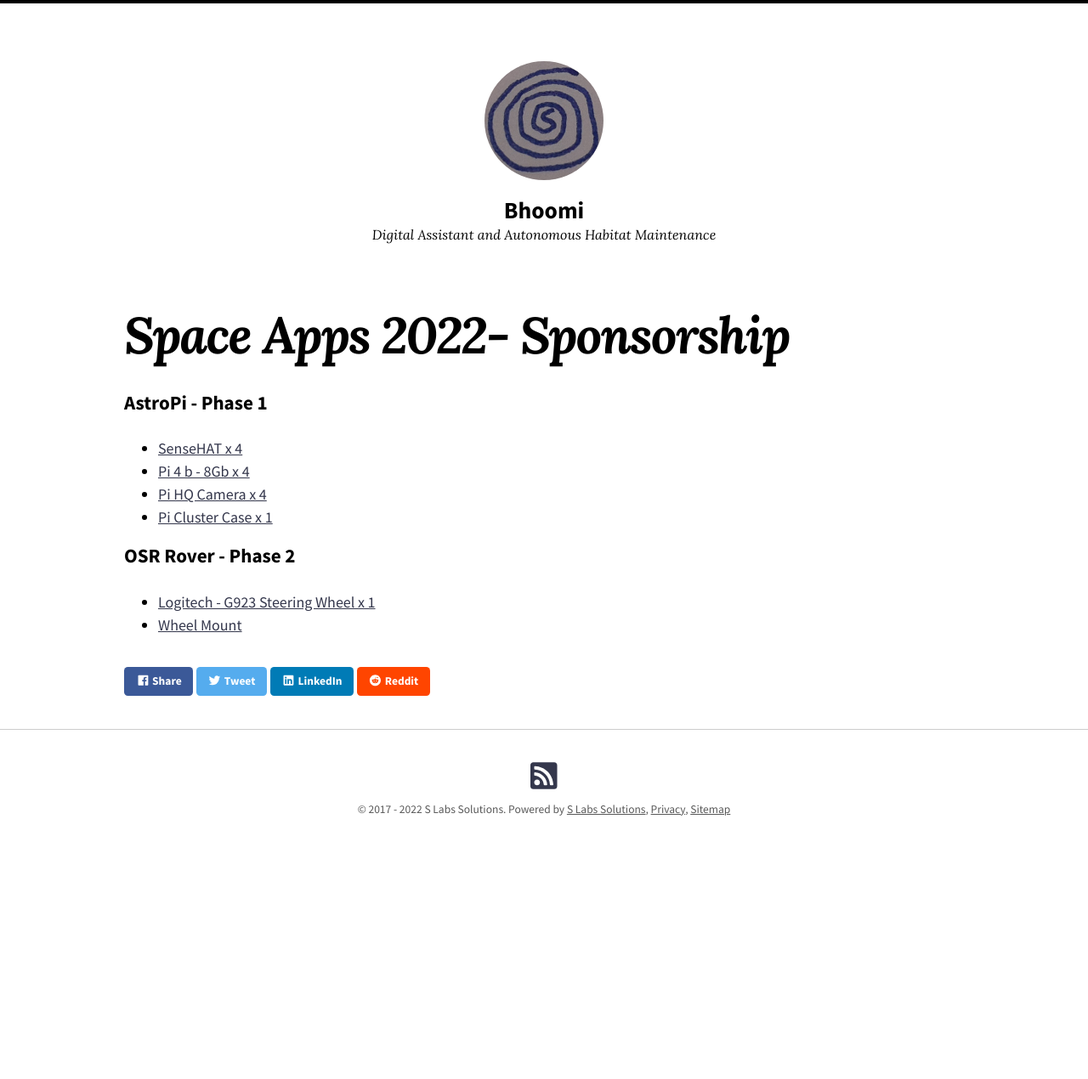
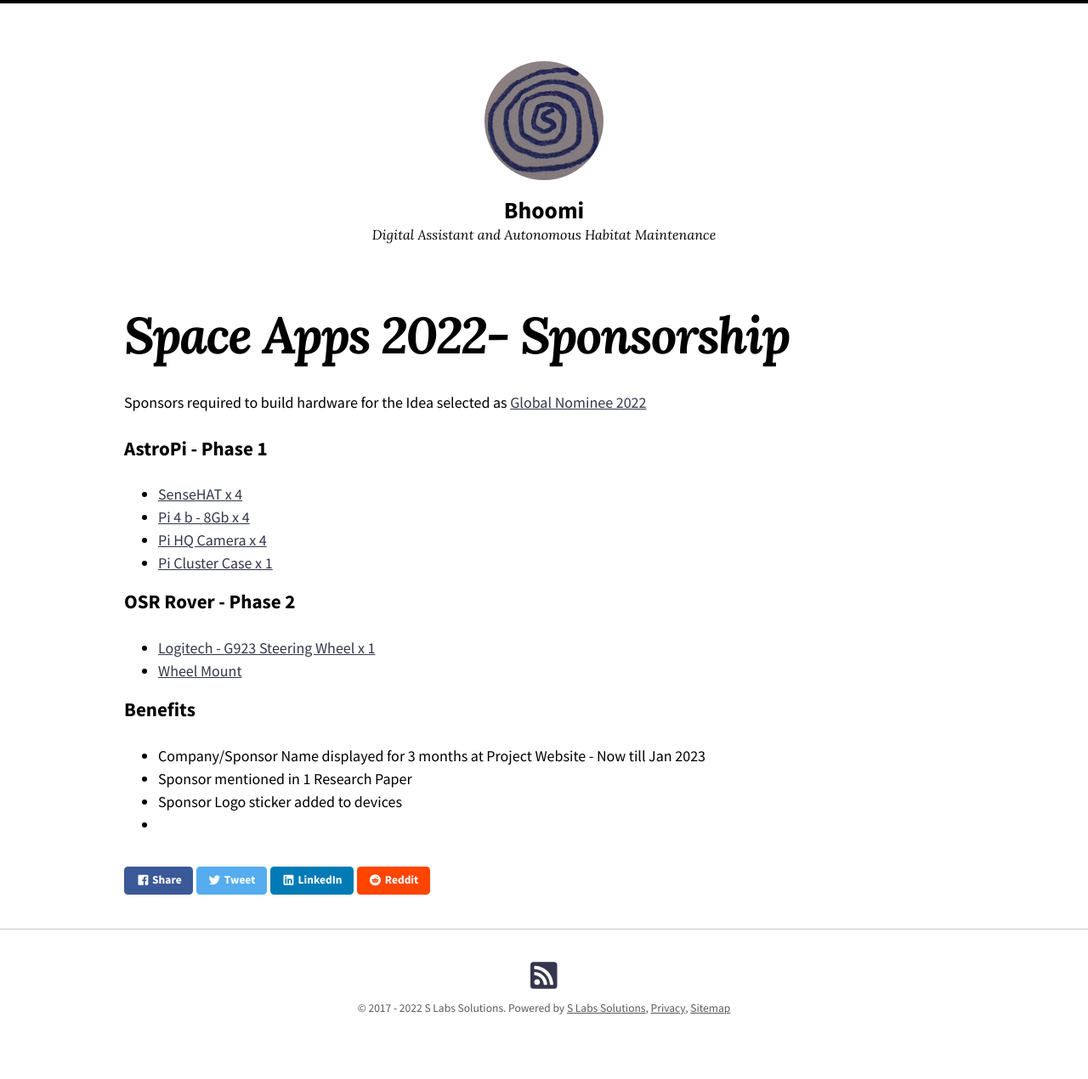
Before and after one commit to sachinsshetty/bhoomi, a Jekyll site: the page built from docs/_posts/sponsors/2022-10-09-spaceapps-2022.md, in a window 1280 px wide. Shown: the whole page at 85% size. Built offline with Jekyll 4.4.1, drawn with Linux system fonts in a browser that asks for light colours; nearby versions of some CDN libraries; before the commit the page ends 1035 px from its top, so only the background shows below that.

Commit message:
update sponsor benefits

```diff
--- a/docs/_posts/sponsors/2022-10-09-spaceapps-2022.md
+++ b/docs/_posts/sponsors/2022-10-09-spaceapps-2022.md
@@ -7,6 +7,7 @@ tags: [ sponsors ]
 date: 2022-10-09T08:08:50-04:00
 ---
 
+Sponsors required to build hardware for the Idea selected as [Global Nominee 2022](https://2022.spaceappschallenge.org/locations/magdeburg/teams)
 
 ### AstroPi - Phase 1
 * [SenseHAT x 4](https://www.amazon.de/-/en/Raspberry-Pi%C2%AE-Sense-Expansion-Board/dp/B014HDG74S/)
@@ -17,3 +18,10 @@ date: 2022-10-09T08:08:50-04:00
 ### OSR Rover - Phase 2
 * [Logitech - G923 Steering Wheel x 1](https://www.amazon.de/Logitech-G923-feedback-response-steering/dp/B08K9SBMJR?ref_=ast_sto_dp&th=1)
 * [Wheel Mount](https://www.amazon.de/-/en/dp/B01MS7W5EG/)
+
+
+### Benefits
+* Company/Sponsor Name displayed for 3 months at Project Website - Now till Jan 2023
+* Sponsor mentioned in 1 Research Paper
+* Sponsor Logo sticker added to devices
+*
```
Also changed, not shown: .github/workflows/onboard-cpp.yml, README.md.
